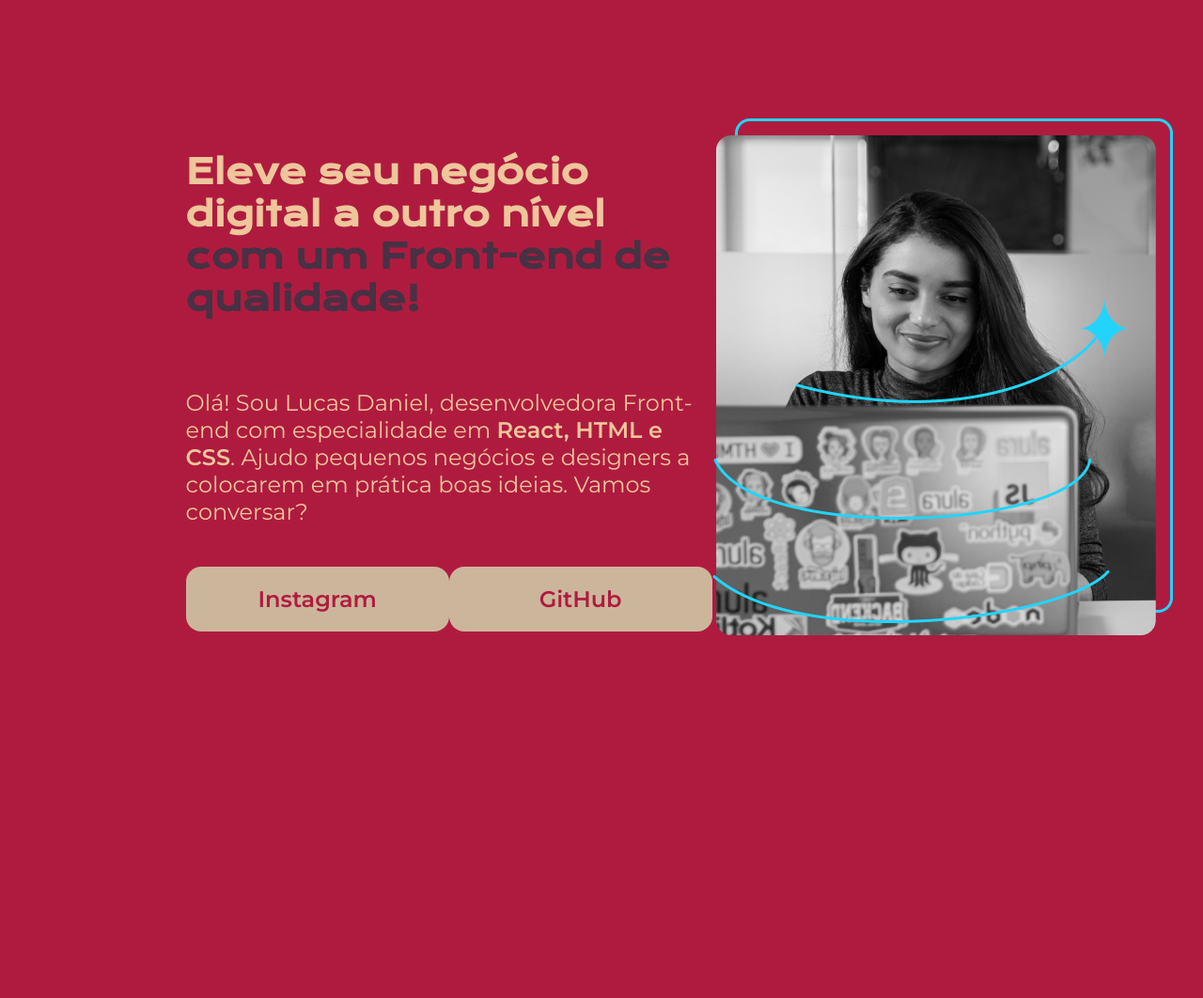
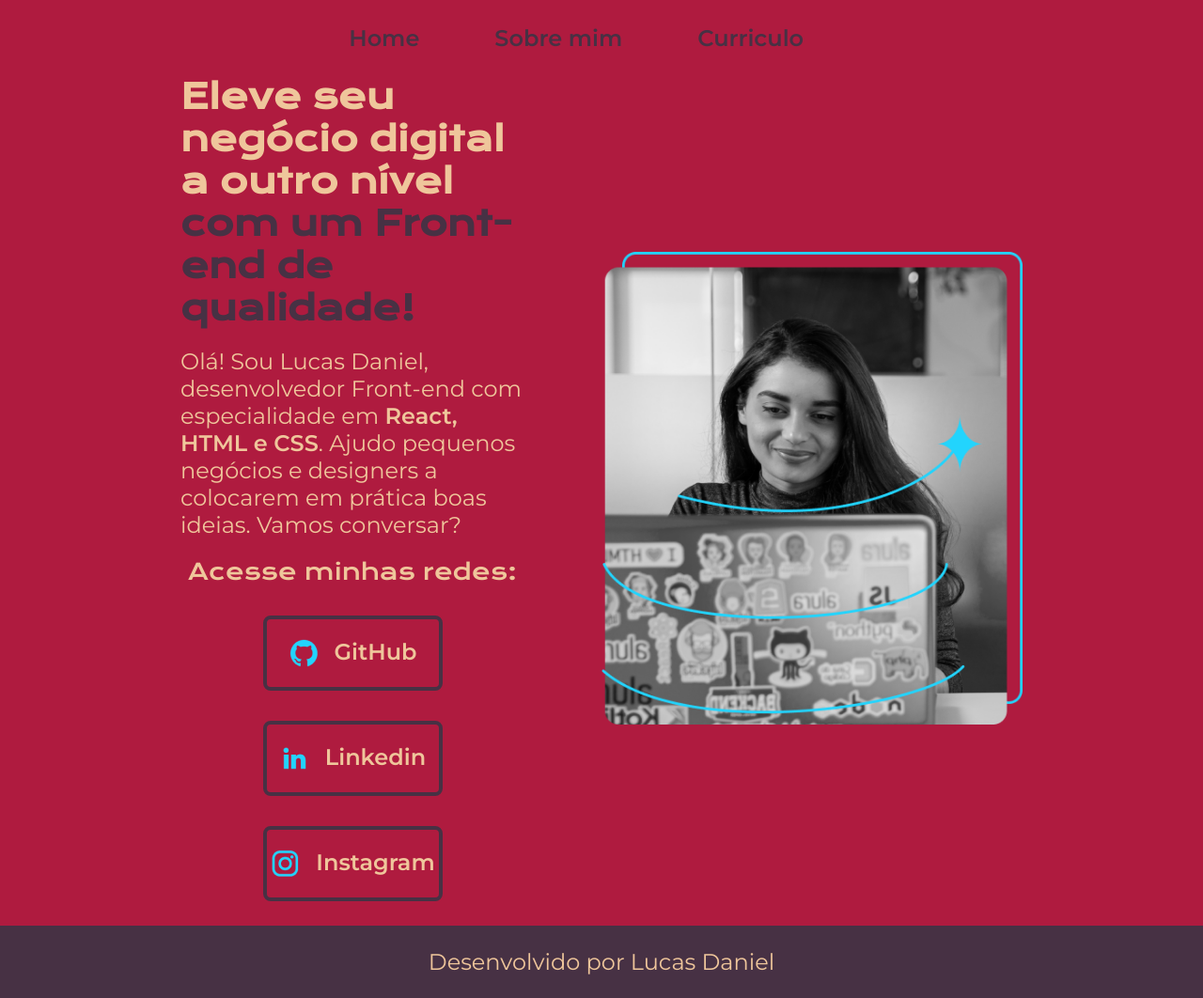
Before and after one commit to lukeddev/cursoalura, a plain HTML site: page index.html in a window 1280 px wide. Shown: the whole page at 94% size. Before the commit the page ends 934 px from the top, so only its background shows below. Drawn offline with nearby package versions, Linux system fonts and the light colour scheme.

Commit message:
Add files via upload

```diff
--- a/index.html
+++ b/index.html
@@ -4,21 +4,37 @@
     <meta charset="UTF-8"> <!--Aqui é como se fosse um grande dicionario de characteres-->
     <meta name="viewport" content="width=device-width, initial-scale=1.0"><!--Aqui é o que configura a escala da página para o tamanho do dispositivo-->
     <title>Portfólio</title> <!--Titulo que aparece na aba da internet-->
-    <link rel="stylesheet" href="style.css"> <!--Aqui é onde linkamos o arquivo de estilização-->
+    <link rel="stylesheet" href="./styles/style.css"> <!--Aqui é onde linkamos o arquivo de estilização-->
 </head>
 <body>
-    <header></header><!--Cabeçalho da página-->
+    <header class="cabecalho"><!--Cabeçalho da página, costuma-se ser comum o uso do header para a navegação e links-->
+        <nav class="cabecalho__menu">
+            <a class="cabecalho__menu__link" href="index.html">Home</a>
+            <a class="cabecalho__menu__link" href="about.html">Sobre mim</a>
+            <a class="cabecalho__menu__link" href="curriculo.html">Curriculo</a>
+        </nav>
+    </header>
     <main class="apresentacao">
         <section class="apresentacao__conteudo"> <!-- Aqui criamos uma sessão, fazendo nosso main ter duas caixas, pois a sessão termina antes da tag que contém a imagem-->
             <h1 class="apresentacao__conteudo__titulo">Eleve seu negócio digital a outro nível <strong class="titulo-destaque">com um Front-end de qualidade!</strong></h1>
-            <p class="apresentacao__conteudo__texto">Olá! Sou Lucas Daniel, desenvolvedora Front-end com especialidade em <strong>React, HTML e CSS</strong>. Ajudo pequenos negócios e designers a colocarem em prática boas ideias. Vamos conversar?</p>
+            <p class="apresentacao__conteudo__texto">Olá! Sou Lucas Daniel, desenvolvedor Front-end com especialidade em <strong>React, HTML e CSS</strong>. Ajudo pequenos negócios e designers a colocarem em prática boas ideias. Vamos conversar?</p>
             <div class="apresentacao__links"><!--A div deve ser utilizada quando uma tag semantica não for apropria, ela serve para justamente para agrupar um bolco, como dois botões que é o caso. Não é divisão de estrutura e sim um agrupamento de elementos, ou textos -->
-                <a class="apresentacao__links__link" href="https://www.instagram.com/lucasdaniel.ps/">Instagram</a>
-                <a class="apresentacao__links__link" href="https://www.github.com/lukeddev">GitHub</a>
+                <h2 class="apresentacao__link__subtitulo">Acesse minhas redes:</h2>
+                <a class="apresentacao__links__navegacao" href="https://www.github.com/lukeddev"> <img src="/assets/github.png" alt="icone do github">
+                    GitHub
+                </a>
+                <a class="apresentacao__links__navegacao" href="https://www.linkedin.com.br/in/lucasdanielps"> <img src="/assets/linkedin.png" alt="icone linkedin">
+                Linkedin
+                </a>
+                <a class="apresentacao__links__navegacao" href="https://www.instagram.com/lucasdaniel.ps/"><img src="/assets/instagram.png" alt="icone instagram">
+                Instagram
+                </a>
             </div>
         </section>
-        <img src="Imagem.png" alt="Foto de uma garota programando">
+        <img class="apresentacao__imagem" src="/assets/Imagem.png" alt="Foto de uma garota programando">
     </main><!--Corpo da página, onde tem o conteudo em sí-->
-    <footer></footer><!--Roda pé da página-->
+    <footer class="rodape">
+        <p>Desenvolvido por Lucas Daniel</p>
+    </footer><!--Roda pé da página-->
 </body>
 </html>
--- /dev/null
+++ b/styles/style.css
@@ -0,0 +1,148 @@
+@import url('https://fonts.googleapis.com/css2?family=Krona+One&display=swap');
+@import url('https://fonts.googleapis.com/css2?family=Montserrat&display=swap');
+@import url('https://fonts.googleapis.com/css2?family=Montserrat:wght@600&display=swap');
+
+:root { /* Aqui estamos criando variáveis, que são valores que podemos usar por todo o projeto, equando for necessário alterar, podemos alterar só aqui e ele vai considerar para todos os locais utilizados, isso é muito usado para alterar as cores dos sites nesse caso temos uma variavel global, que a tag é root*/
+  --cor-primaria: #AF1B3F;
+  --cor-secundaria: #EFC69B;
+  --cor-terciaria: #473144;
+  --cor-hover: #861834;
+
+  --fonte-primaria: 'Krona One', sans-serif;
+  --fonte-secundaria: 'montserrat', sans-serif;
+}
+
+* { /* esse simbolo é usado para aplicar um estilo em todos os elementos da pagina, aqui estamos resetando a pagina para que não tenhamos interferencias de estilos que já vem com os navegadores */
+  margin: 0;
+  padding: 0;
+}
+
+.curriculo__main {
+  padding: 2% 29% 2% 29%;
+  text-align: justify;
+}
+
+.curriculo__main p {
+  padding: 2% 0%;
+}
+
+body {
+ /* height: 100vh; essa é um tipo de tag padrão, se utiliza para que a box size do body pegue sempre 100% da view port, ou seja, da tela */
+  box-sizing: border-box; /* Aqui também é uma tag padrão, aqui estamos garantindo que o conteudo do box esteja sempre dentro da box, digamos que o filho sempre dentro do pai */
+  background-color: var(--cor-primaria); /* aqui é onde estilizando o background */
+  color: var(--cor-secundaria); /* aqui é onde estilizamos as fontes, ao colocar formatos de cores difeerentes, é precico colocar #*/
+
+}
+
+.cabecalho {
+  padding: 2% 0% 0% 29%;
+}
+
+.cabecalho__menu {
+  display: flex;
+  gap: 80px;
+}
+
+.cabecalho__menu__link {
+  font-family: var(--fonte-secundaria);
+  font-size: 1.5rem;
+  font-weight: 600;
+  color: var(--cor-terciaria);
+  text-decoration: none;
+}
+
+.apresentacao {
+  padding: 2% 15%;
+  align-items: center;
+  display: flex; /* Aqui estamos falando pra classe apresentacao que os filhos dentro dele devem ser "flex" isso quer dizer: ficar ao lado do outro. mas isso é alterável, se vai ficar linha ou de outra forma*/
+  justify-content: center; /*o justify content justamente justifica a distancia entre os elementos, nessa configuração ele usa o tamanho de toda a tela*/
+  gap: 82px;
+}
+
+.apresentacao__conteudo { /*o flex é sempre colocado dentro da tag conteiner do elemento*/
+  width: 50%;
+  display: flex;
+  flex-direction: column;
+  gap: 20px; /*A propriedade gap não é exclusiva do Flexbox, porém é utilizada quase sempre em conjunto com ele. Ela especifica no CSS o tamanho dos espaços entre linhas e colunas em layouts de grid, flex e multi-column. Sua sintaxe é bem simples e ela aceita um ou dois valores.*/
+}
+
+.apresentacao__conteudo__titulo {
+  font-size: 2.25rem;
+  font-family: var(--fonte-primaria);
+}
+
+.titulo-destaque { /* para selecionar uma classe no css e dar um estilo para ela, é necessário usar o "." */
+  color: var(--cor-terciaria);
+}
+
+.apresentacao__conteudo__texto {
+  font-size: 1.5rem;
+  font-family: var(--fonte-secundaria);
+}
+
+.apresentacao__links {
+  display: flex;
+  flex-direction: column;
+  justify-content: space-between;
+  align-items: center; /* isso aqui é tudo propriedade do flex box, é importante estudar esse item*/
+  gap: 32px; /* isso aqui é tudo propriedade do flex box, é importante estudar esse item*/
+}
+
+.apresentacao__link__subtitulo {
+  font-family: var(--fonte-primaria);
+  font-weight: 400;
+  font-size: 24px;
+}
+
+.apresentacao__links__navegacao { /*aqui estamos editando o botão, deixando ele mais bonito, nota-se que essa classe foi colocado bem dentro do atributo "a" do html */
+  /* background-color: #CCB69B; */ /* se você apertar control+k+c você comenta automaticamente tudo que tiver selecionado*/
+  display: flex;
+  justify-content: center;
+  gap: 16px;
+  width: 50%;
+  text-align: center;
+  border-radius: 8px;
+  font-size: 1.5rem;
+  padding: 20px 0;
+  text-decoration: none; /*aqui estamos tirando a decoração que vem padrão do html nos links*/
+  color: var(--cor-secundaria);
+  font-family: var(--fonte-secundaria);
+  font-weight: 600;
+  border: 4px solid #473144;
+}
+
+.apresentacao__links__navegacao:hover {
+  background-color: var(--cor-hover);
+}
+
+.apresentacao__imagem {
+  width: 50%;
+}
+
+.rodape {
+  color: var(--cor-secundaria);
+  background-color: var(--cor-terciaria);
+  padding: 24px;
+  text-align: center;
+  font-family: var(--fonte-secundaria);
+  font-size: 1.5rem;
+  font-weight: 400;
+}
+
+@media (max-width: 1200px) {
+  .cabecalho {
+    padding: 10%;
+  }
+
+  .cabecalho__menu {
+    justify-content: center;
+  }
+
+  .apresentacao {
+    flex-direction: column-reverse;
+    padding: 5%;
+  }
+  .apresentacao__conteudo {
+    width: auto;
+  }
+}
```
Also changed, not shown: about.html (added, +35 -0 lines), curriculo.html (added, +43 -0 lines), assets/Imagem.png (added), assets/github.png (added), assets/html.png (added), assets/instagram.png (added), assets/linkedin.png (added), assets/twitch.png (added), assets/twitter-novo.png (added), assets/twitter.png (added).
